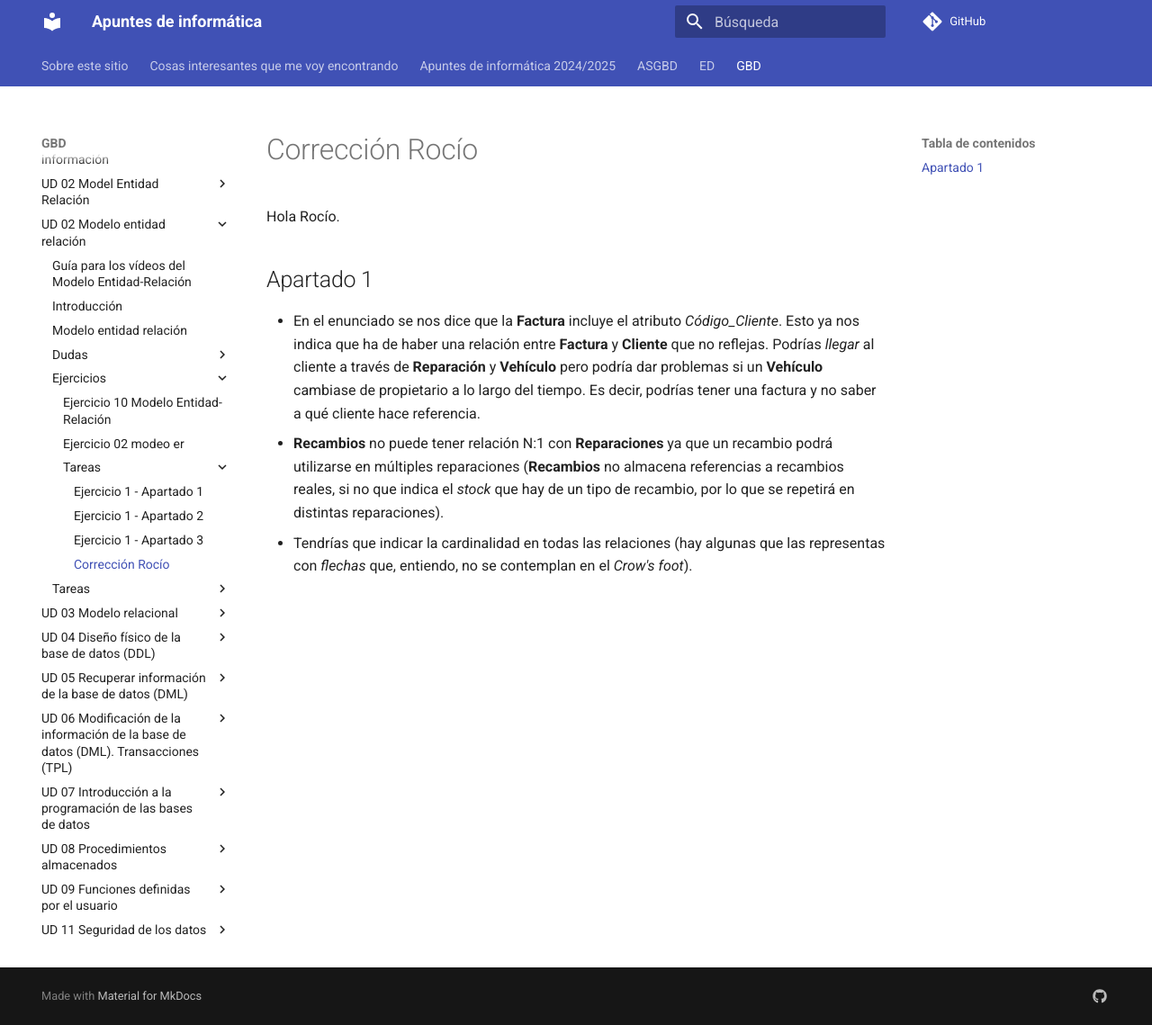
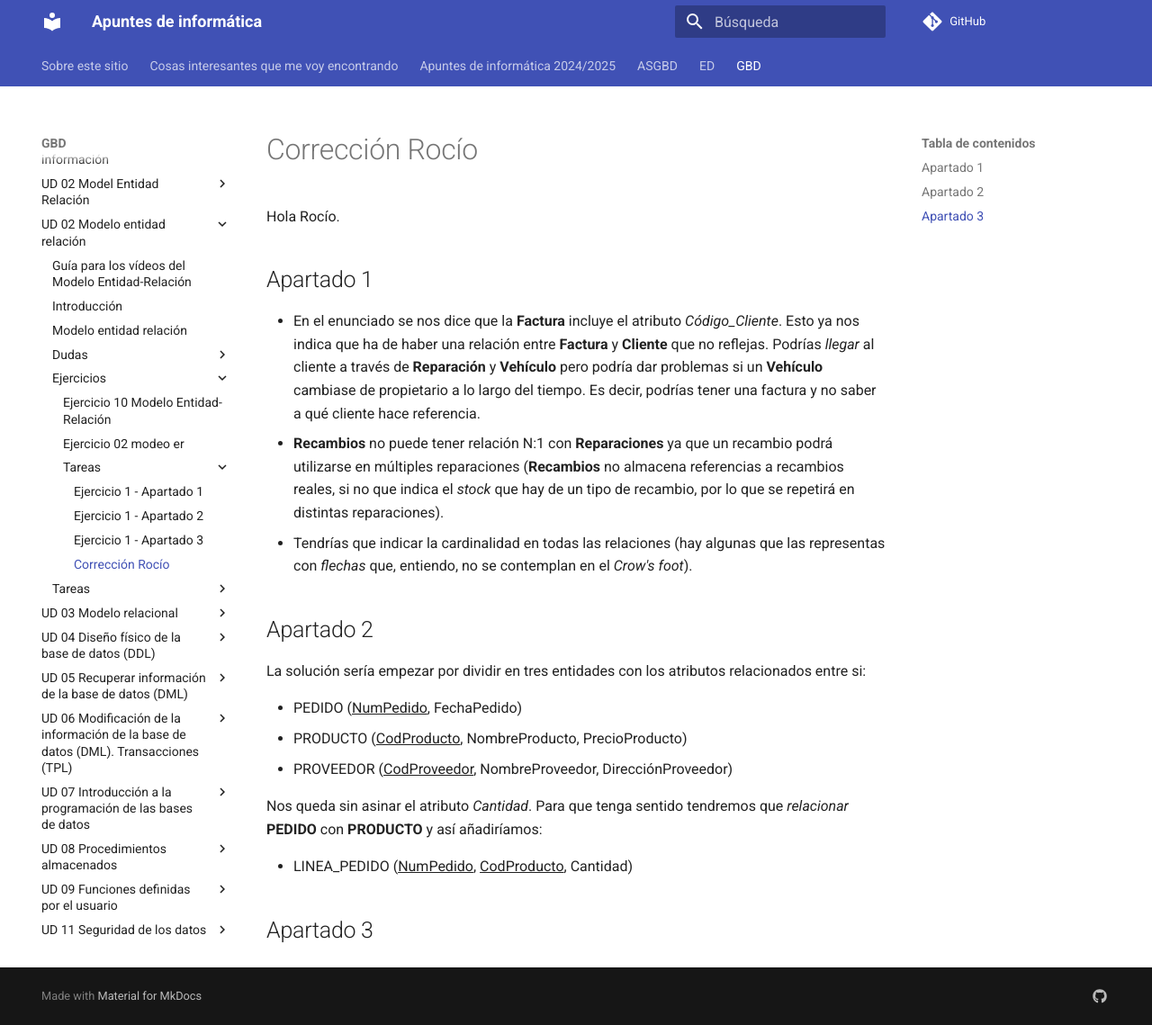
Before and after one commit to mmourazos/Curso-2024-2025, an MkDocs documentation site: the page built from docs/GBD/UD 02 - Modelo entidad-relación/Ejercicios/Tareas/Corrección Rocío.md, in a window 1280 px wide and 1139 px high. Shown: the whole window at 90% size. Built offline with MkDocs 1.6.1 and Material for MkDocs 9.7.7, drawn with Linux system fonts in a browser that asks for light colours; comment, search, counter and statistics services are not loaded.

Commit message:
Correcciones más.

```diff
--- a/docs/GBD/UD 02 - Modelo entidad-relación/Ejercicios/Tareas/Corrección Rocío.md
+++ b/docs/GBD/UD 02 - Modelo entidad-relación/Ejercicios/Tareas/Corrección Rocío.md
@@ -5,3 +5,17 @@ Hola Rocío.
 * En el enunciado se nos dice que la **Factura** incluye el atributo _Código\_Cliente_. Esto ya nos indica que ha de haber una relación entre **Factura** y **Cliente** que no reflejas. Podrías _llegar_ al cliente a través de **Reparación** y **Vehículo** pero podría dar problemas si un **Vehículo** cambiase de propietario a lo largo del tiempo. Es decir, podrías tener una factura y no saber a qué cliente hace referencia.
 * **Recambios** no puede tener relación N:1 con **Reparaciones** ya que un recambio podrá utilizarse en múltiples reparaciones (**Recambios** no almacena referencias a recambios reales, si no que indica el _stock_ que hay de un tipo de recambio, por lo que se repetirá en distintas reparaciones).
 * Tendrías que indicar la cardinalidad en todas las relaciones (hay algunas que las representas con _flechas_ que, entiendo, no se contemplan en el _Crow's foot_).
+
+## Apartado 2
+
+La solución sería empezar por dividir en tres entidades con los atributos relacionados entre si:
+
+* PEDIDO (<ins>NumPedido</ins>, FechaPedido)
+* PRODUCTO (<ins>CodProducto</ins>, NombreProducto, PrecioProducto)
+* PROVEEDOR (<ins>CodProveedor</ins>, NombreProveedor, DirecciónProveedor)
+
+Nos queda sin asinar el atributo _Cantidad_. Para que tenga sentido tendremos que _relacionar_ **PEDIDO** con **PRODUCTO** y así añadiríamos:
+
+* LINEA_PEDIDO (<ins>NumPedido</ins>, <ins>CodProducto</ins>, Cantidad)
+
+## Apartado 3
```
Also changed, not shown: docs/GBD/UD 02 - Modelo entidad-relación/Ejercicios/Tareas/Apartado 1.md (+0 -2 lines).
